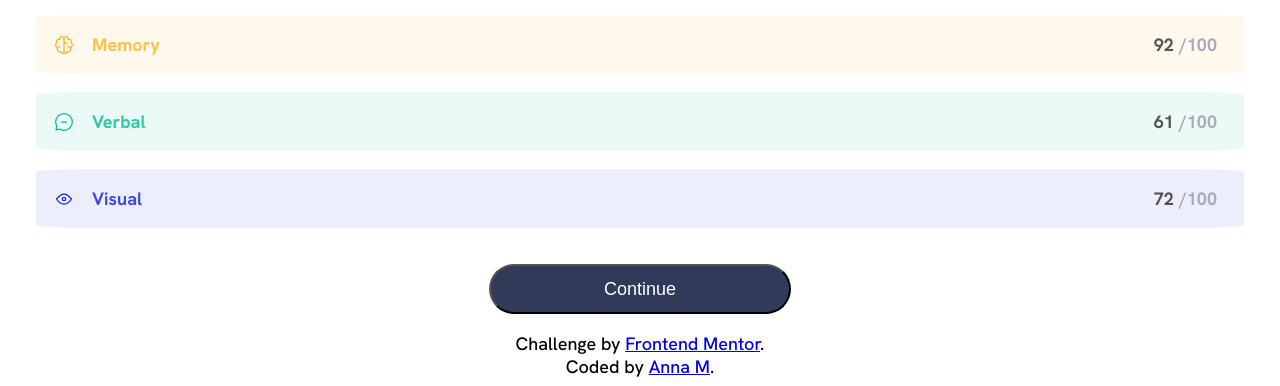
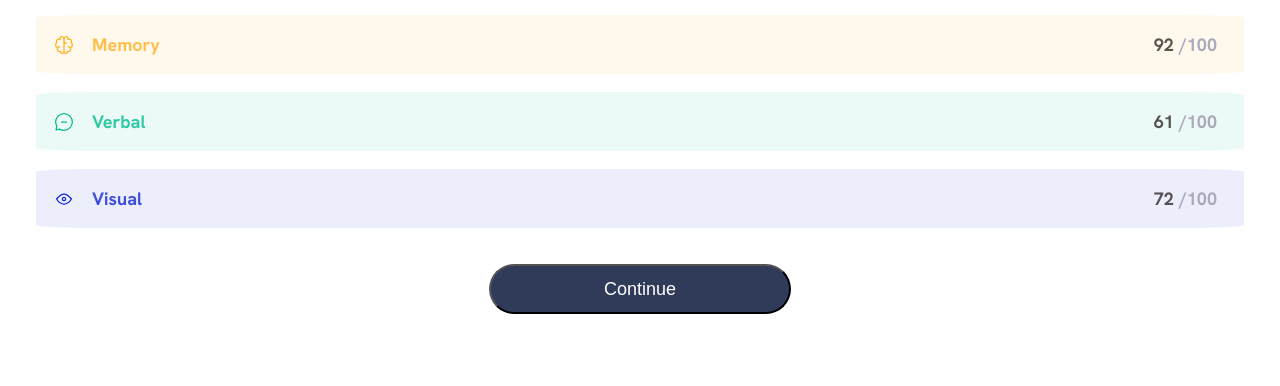
Before and after one commit to annette1111/Result-Summary-, a plain HTML site: page index.html in a window 1280 px wide. Shown: the part 597-983 px from the top of the page. After the commit the page ends 937 px from the top, so only its background shows below. Drawn offline with Linux system fonts and the light colour scheme.

Commit message:
deleted div

```diff
--- a/index.html
+++ b/index.html
@@ -90,10 +90,7 @@
 
           </div>
 
-          <div class="attribution">
-            Challenge by <a href="https://www.frontendmentor.io?ref=challenge" target="_blank">Frontend Mentor</a>.
-            <br>Coded by <a href="#">Anna M</a>.
-          </div>
+
         </div>
 
       </div>
```
Also changed, not shown: 1 other file.
